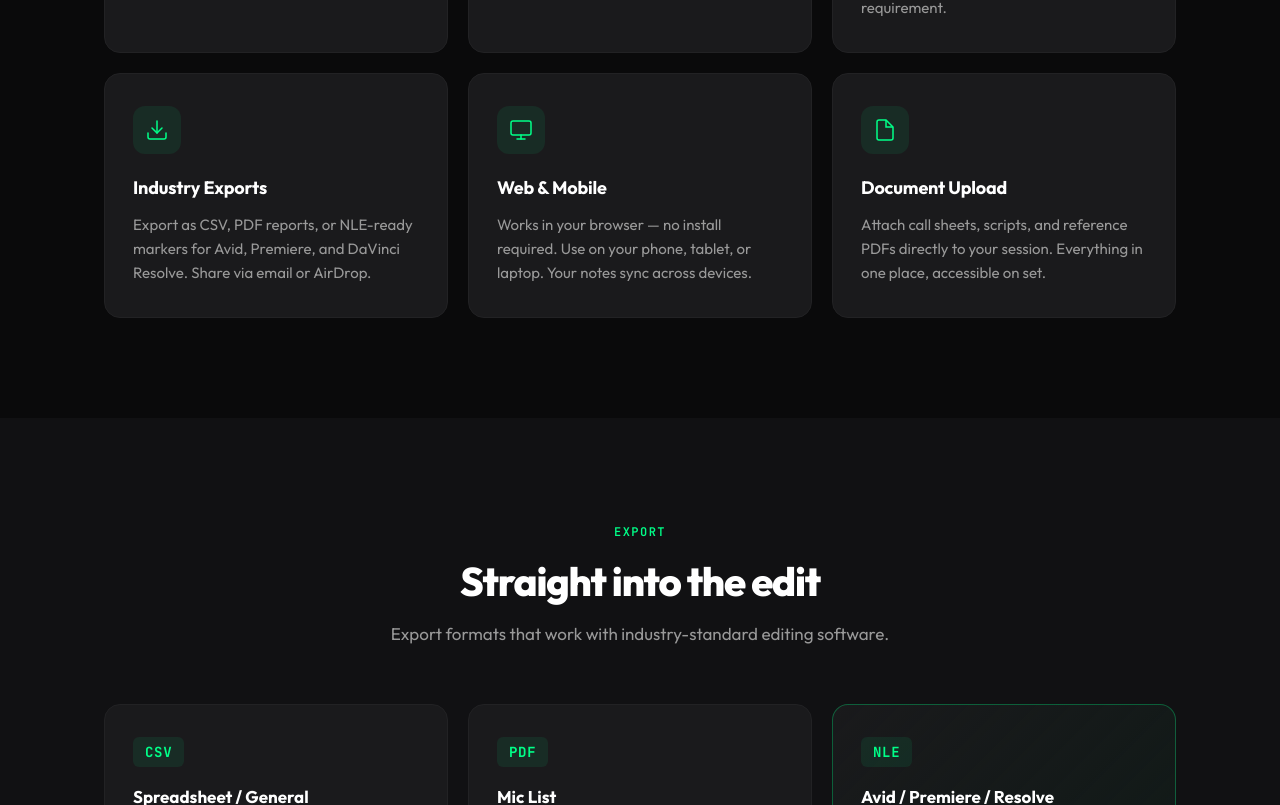
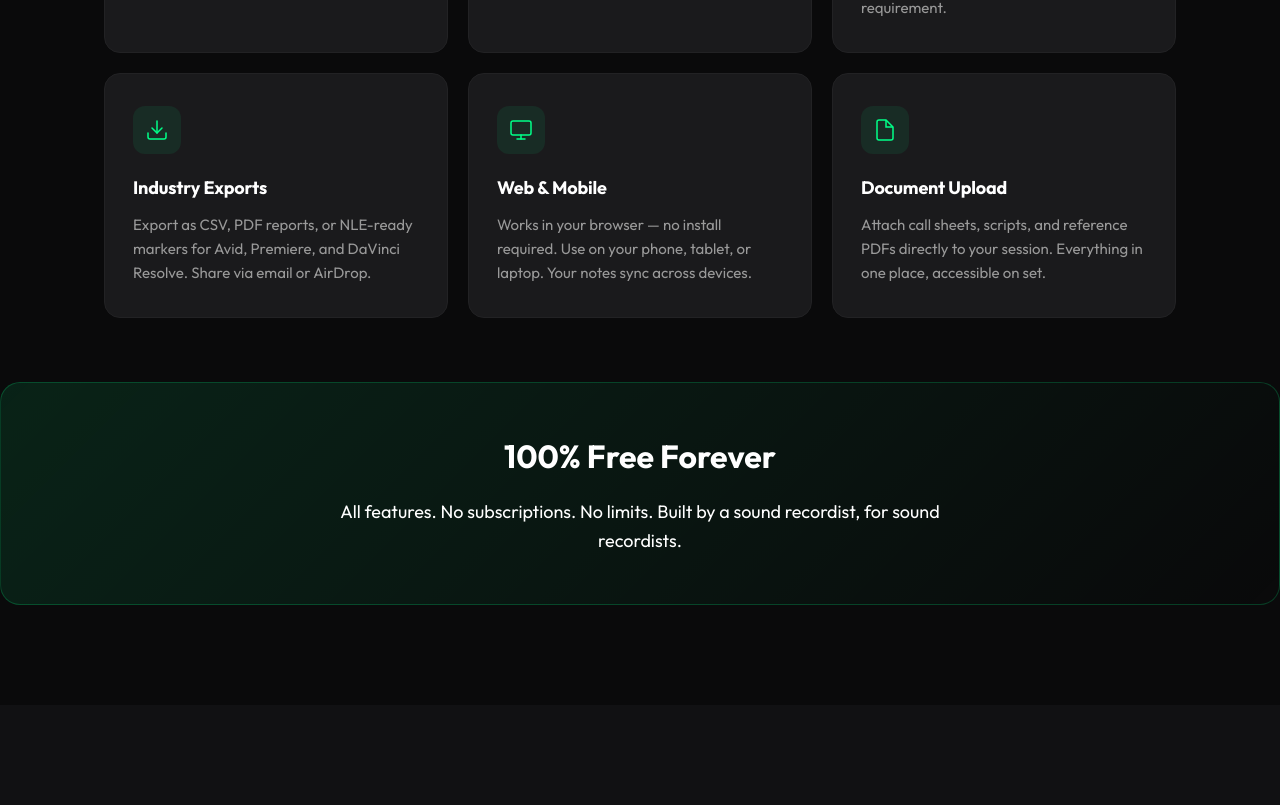
Before and after one commit to joelveneale/takenote-landing-site, a React (Vite) app: page / in a window 1280 px wide. Shown: the part 1856-2661 px from the top of the page. Built offline with nearby package versions, Linux system fonts and the light colour scheme; the HTML template or start-up script is replaced by a standard one.

Commit message:
updated to free

```diff
--- a/index.html
+++ b/index.html
@@ -12,12 +12,12 @@
 
     <!-- Meta -->
     <title>Take Note Pro — Professional Timecode Logging for Film & TV</title>
-    <meta name="description" content="Capture notes with precise running timecode. Export to CSV, PDF, and NLE formats. Built by a working sound recordist for real production workflows." />
+    <meta name="description" content="Free professional timecode logging for film & TV production. Export to Avid, Premiere, Final Cut. No subscriptions, no limits." />
     <meta name="theme-color" content="#0a0a0b" />
 
     <!-- Open Graph -->
     <meta property="og:title" content="Take Note Pro — Professional Timecode Logging" />
-    <meta property="og:description" content="Capture notes with precise running timecode. Export to industry-standard formats. Built for sound recordists, script supervisors, and production teams." />
+    <meta property="og:description" content="Free professional timecode logging for film & TV production. Export to Avid, Premiere, Final Cut. No subscriptions, no limits." />
     <meta property="og:type" content="website" />
     <meta property="og:url" content="https://takenote.pro" />
     <meta property="og:image" content="https://takenote.pro/og-image.png" />
@@ -25,7 +25,7 @@
     <!-- Twitter -->
     <meta name="twitter:card" content="summary_large_image" />
     <meta name="twitter:title" content="Take Note Pro — Professional Timecode Logging" />
-    <meta name="twitter:description" content="Capture notes with precise running timecode. Export to industry-standard formats." />
+    <meta property="twitter:description" content="Free professional timecode logging for film & TV production. Export to Avid, Premiere, Final Cut. No subscriptions, no limits." />
   </head>
   <body>
     <div id="root"></div>
--- a/src/App.css
+++ b/src/App.css
@@ -674,6 +674,29 @@ a {
   line-height: 1.6;
 }
 
+.free-banner {
+  text-align: center;
+  padding: 3rem 2rem;
+  background: linear-gradient(135deg, rgba(0, 255, 136, 0.1) 0%, transparent 100%);
+  border-radius: 1.25rem;
+  border: 1px solid rgba(0, 255, 136, 0.2);
+  margin-top: 4rem;
+}
+
+.free-banner h3 {
+  font-size: 2rem;
+  font-weight: 700;
+  color: var(--color-primary);
+  margin-bottom: 1rem;
+}
+
+.free-banner p {
+  font-size: 1.125rem;
+  color: var(--color-text-lighter);
+  max-width: 600px;
+  margin: 0 auto;
+}
+
 /* ========================================
    EXPORT
    ======================================== */
--- a/src/App.jsx
+++ b/src/App.jsx
@@ -49,7 +49,7 @@ function App() {
         </div>
         <div className="mobile-nav">
           <a href="#features" className="nav-link">Features</a>
-          <a href="#pricing" className="nav-link">Pricing</a>
+          {/* <a href="#pricing" className="nav-link">Pricing</a> */}
           <a href="#export" className="nav-link">Export</a>
           <a href="https://takenotepro.app" className="btn-cta-small">Launch App</a>
         </div>
@@ -217,6 +217,11 @@ function App() {
             </div>
           </div>
         </div>
+        {/* Free Banner */}
+        <div className="free-banner">
+        <h3>100% Free Forever</h3>
+        <p>All features. No subscriptions. No limits. Built by a sound recordist, for sound recordists.</p>
+        </div>
       </section>
 
       {/* Export Section */}
```
Also changed, not shown: public/ .png (added).
